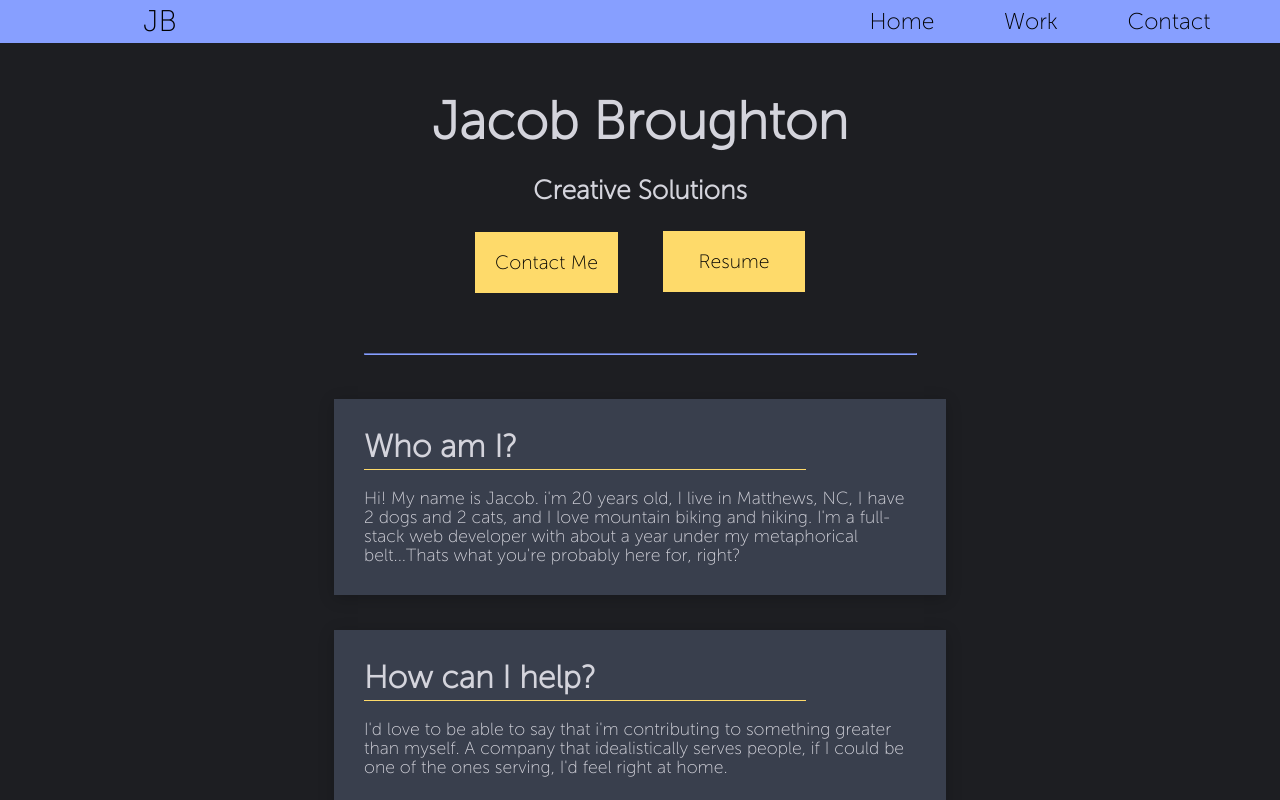
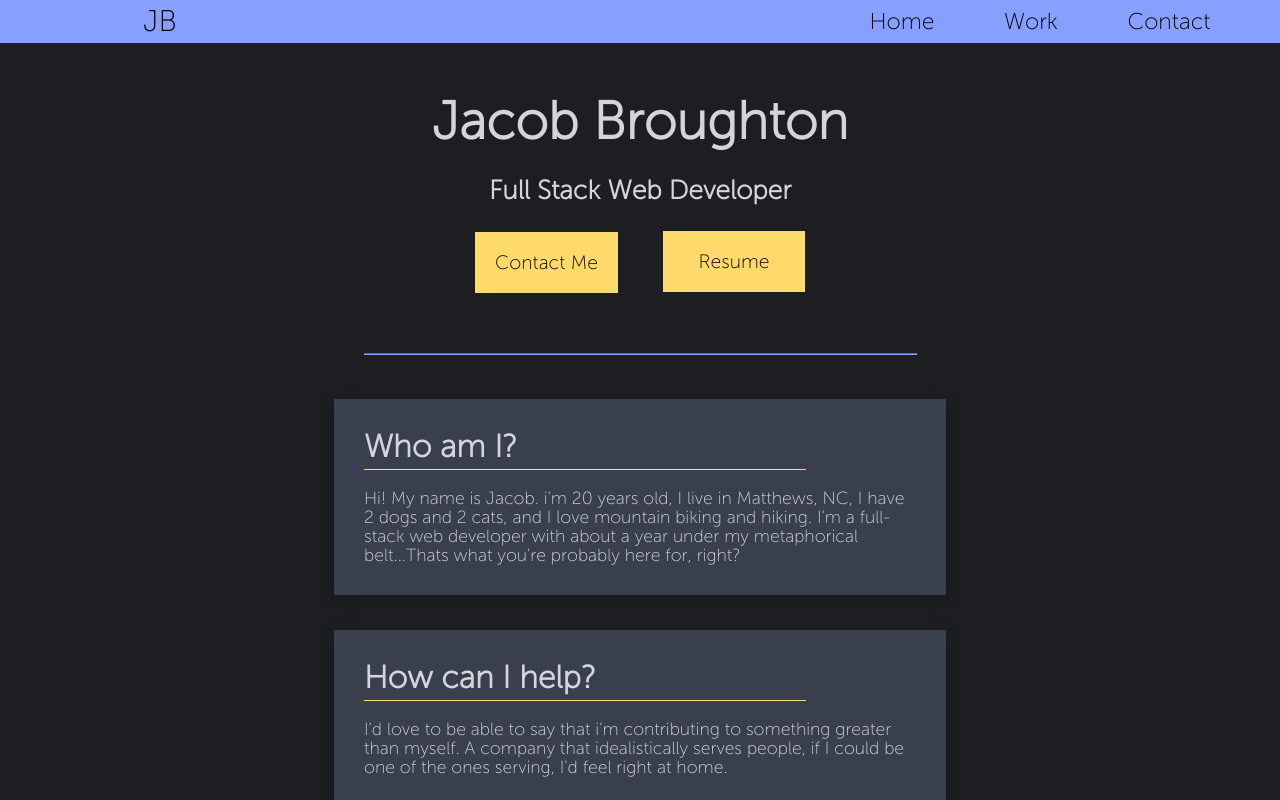
Before and after one commit to jacobbroughton/Portfolio-Heroku, a React (Create React App) app in the folder client/: page / in a window 1280 px wide. Shown: the top 800 px of the page. Built offline with nearby package versions, Linux system fonts and the light colour scheme; a web font is replaced by a local one.

Commit message:
Focusing on SEO, added some keywords

```diff
--- a/client/public/index.html
+++ b/client/public/index.html
@@ -6,8 +6,8 @@
     <meta name="viewport" content="width=device-width, initial-scale=1" />
     <meta name="theme-color" content="#000000" />
     <meta
-      name="Jacob Broughton's Portfolio"
-      content="Specializing in the MERN stack."
+      name="Full Stack Web Developer Portfolio || Jacob Broughton"
+      content="Portfolio for Jacob Broughton, full-stack web developer based in Charlotte, NC. Skills consist of Javascript, ReactJS, Node.js, HTML/CSS, Express.js, Heroku, MongoDB..."
     />
     <link rel="apple-touch-icon" href="logo192.png" />
     <!--
@@ -28,7 +28,7 @@
       work correctly both with client-side routing and a non-root public URL.
       Learn how to configure a non-root public URL by running `npm run build`.
     -->
-    <title>Jacob Broughton | Full Stack Web Developer</title>
+    <title>Full Stack Web Developer Portfolio || Jacob Broughton</title>
   </head>
   <body>
     <noscript>You need to enable JavaScript to run this app.</noscript>
--- a/client/src/components/Home/Home.js
+++ b/client/src/components/Home/Home.js
@@ -13,7 +13,7 @@ class Home extends Component {
                     <Offset></Offset>
                     <BannerDiv>
                         <Name>Jacob Broughton</Name>
-                        <Statement>Creative Solutions</Statement>
+                        <Statement>Full Stack Web Developer</Statement>
                         <Buttons>
                         <Link id="contactMeLink" to="/contact">
                             <ContactButton>Contact Me</ContactButton>
```
Also changed, not shown: 8 other files (tests, documents, lock files or other folders).
